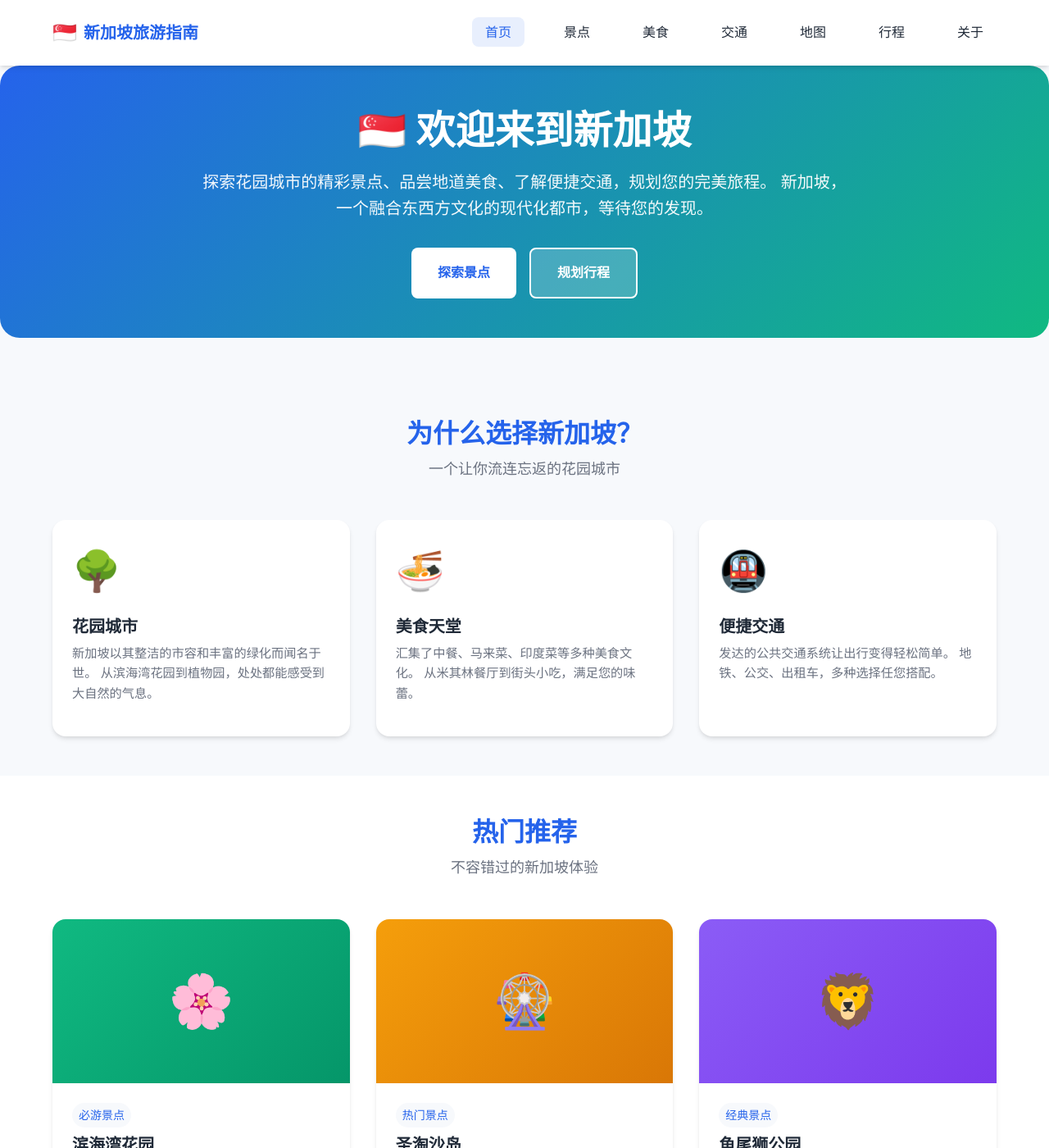
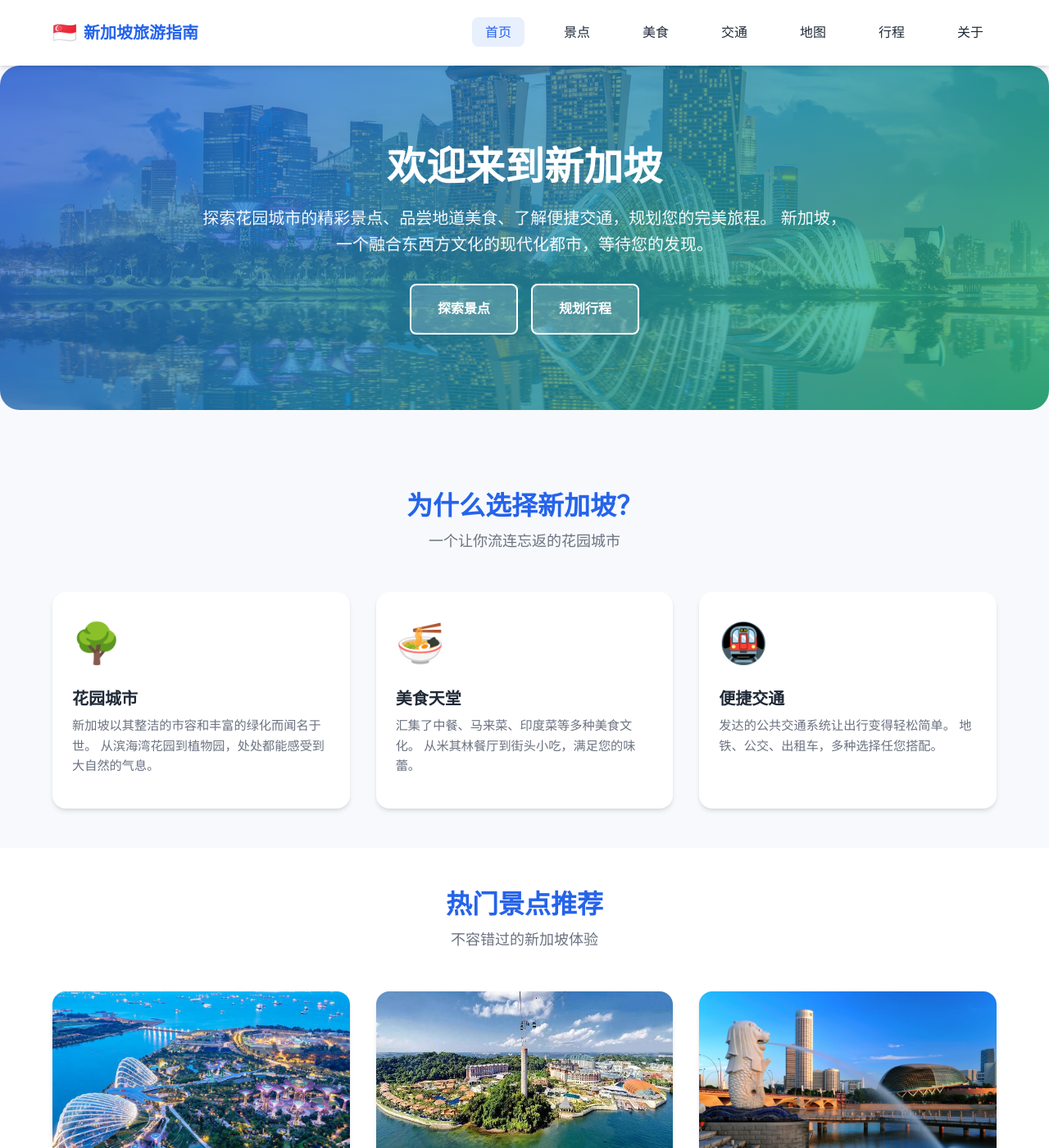
Before and after one commit to cannot0/singapore-travel-guide, a Jekyll site: the page built from index.md, in a window 1280 px wide and 1400 px high. Shown: the whole window at 82% size. Built offline with Jekyll 4.4.1, drawn with Linux system fonts in a browser that asks for light colours; some of the changed text lies outside the part shown.

Commit message:
更新首页

```diff
--- a/_includes/attraction-card.html
+++ b/_includes/attraction-card.html
@@ -31,6 +31,8 @@
       </div>
     {% endif %}
 
+    {% unless include.hide_link %}
     <a href="{{ include.url | relative_url }}" class="card-link">查看详情 →</a>
+    {% endunless %}
   </div>
 </div>
--- a/assets/css/style.css
+++ b/assets/css/style.css
@@ -233,6 +233,13 @@ p {
   text-align: center;
   border-radius: var(--radius-xl);
   margin-bottom: var(--spacing-2xl);
+  position: relative;
+  min-height: 420px;
+  display: flex;
+  flex-direction: column;
+  align-items: center;
+  justify-content: center;
+  overflow: hidden;
 }
 
 .hero h1 {
--- a/index.md
+++ b/index.md
@@ -3,25 +3,26 @@ layout: default
 title: 首页
 ---
 
-<div class="hero">
-  <h1>🇸🇬 欢迎来到新加坡</h1>
+<!-- ===== Hero ===== -->
+<div class="hero" style="background: linear-gradient(135deg, rgba(37,99,235,0.72) 0%, rgba(16,185,129,0.72) 100%), url({{ '/assets/images/新加坡.jpg' | relative_url }}) center/cover no-repeat;">
+  <h1>欢迎来到新加坡</h1>
   <p>
     探索花园城市的精彩景点、品尝地道美食、了解便捷交通，规划您的完美旅程。
     新加坡，一个融合东西方文化的现代化都市，等待您的发现。
   </p>
   <div class="hero-buttons">
-    <a href="{{ '/attractions/' | relative_url }}" class="btn btn-primary">探索景点</a>
+    <a href="{{ '/attractions/' | relative_url }}" class="btn btn-secondary">探索景点</a>
     <a href="{{ '/itinerary/' | relative_url }}" class="btn btn-secondary">规划行程</a>
   </div>
 </div>
 
+<!-- ===== 为什么选择新加坡 ===== -->
 <section class="section">
   <div class="container">
     <div class="section-header">
       <h2>为什么选择新加坡？</h2>
       <p>一个让你流连忘返的花园城市</p>
     </div>
-
     <div class="cards-grid">
       <div class="attraction-card">
         <div class="card-content">
@@ -33,7 +34,6 @@ title: 首页
           </p>
         </div>
       </div>
-
       <div class="attraction-card">
         <div class="card-content">
           <div class="transport-icon">🍜</div>
@@ -44,7 +44,6 @@ title: 首页
           </p>
         </div>
       </div>
-
       <div class="attraction-card">
         <div class="card-content">
           <div class="transport-icon">🚇</div>
@@ -59,78 +58,64 @@ title: 首页
   </div>
 </section>
 
+<!-- ===== 热门景点推荐（数据驱动） ===== -->
 <section class="section" style="background-color: var(--card-bg);">
   <div class="container">
     <div class="section-header">
-      <h2>热门推荐</h2>
+      <h2>热门景点推荐</h2>
       <p>不容错过的新加坡体验</p>
     </div>
-
     <div class="cards-grid">
-      <div class="attraction-card">
-        <div class="card-image">
-          <div style="width: 100%; height: 100%; background: linear-gradient(135deg, #10b981 0%, #059669 100%); display: flex; align-items: center; justify-content: center; font-size: 4rem;">
-            🌸
-          </div>
-        </div>
-        <div class="card-content">
-          <span class="card-category">必游景点</span>
-          <h3 class="card-title">
-            <a href="{{ '/attractions/gardens-by-the-bay/' | relative_url }}">滨海湾花园</a>
-          </h3>
-          <p class="card-description">
-            新加坡的标志性景点，拥有壮观的超级树和室内花园。
-          </p>
-          <a href="{{ '/attractions/gardens-by-the-bay/' | relative_url }}" class="card-link">查看详情 →</a>
-        </div>
-      </div>
-
-      <div class="attraction-card">
-        <div class="card-image">
-          <div style="width: 100%; height: 100%; background: linear-gradient(135deg, #f59e0b 0%, #d97706 100%); display: flex; align-items: center; justify-content: center; font-size: 4rem;">
-            🎡
-          </div>
-        </div>
-        <div class="card-content">
-          <span class="card-category">热门景点</span>
-          <h3 class="card-title">
-            <a href="{{ '/attractions/sentosa/' | relative_url }}">圣淘沙岛</a>
-          </h3>
-          <p class="card-description">
-            集娱乐、购物、海滩于一体的度假胜地。
-          </p>
-          <a href="{{ '/attractions/sentosa/' | relative_url }}" class="card-link">查看详情 →</a>
-        </div>
-      </div>
-
-      <div class="attraction-card">
-        <div class="card-image">
-          <div style="width: 100%; height: 100%; background: linear-gradient(135deg, #8b5cf6 0%, #7c3aed 100%); display: flex; align-items: center; justify-content: center; font-size: 4rem;">
-            🦁
-          </div>
-        </div>
-        <div class="card-content">
-          <span class="card-category">经典景点</span>
-          <h3 class="card-title">
-            <a href="{{ '/attractions/merlion-park/' | relative_url }}">鱼尾狮公园</a>
-          </h3>
-          <p class="card-description">
-            新加坡的象征，必打卡的地标性景点。
-          </p>
-          <a href="{{ '/attractions/merlion-park/' | relative_url }}" class="card-link">查看详情 →</a>
-        </div>
-      </div>
+      {% for attraction in site.data.attractions %}
+        {% if attraction.featured %}
+          {% include attraction-card.html
+            hide_link=true
+            title=attraction.name
+            image=attraction.card_image
+            category=attraction.category
+            description=attraction.description
+            location=attraction.location
+            url=attraction.url
+          %}
+        {% endif %}
+      {% endfor %}
     </div>
   </div>
 </section>
 
+<!-- ===== 必尝美食（数据驱动） ===== -->
 <section class="section">
+  <div class="container">
+    <div class="section-header">
+      <h2>必尝美食</h2>
+      <p>舌尖上的新加坡之旅</p>
+    </div>
+    <div class="cards-grid">
+      {% for food in site.data.foods %}
+        {% if food.featured %}
+          {% include food-card.html
+            title=food.name
+            image=food.card_image
+            description=food.description
+            location=food.location
+            price=food.price
+          %}
+        {% endif %}
+      {% endfor %}
+    </div>
+    <div style="text-align: center; margin-top: var(--spacing-xl);">
+      <a href="{{ '/food/' | relative_url }}" class="btn btn-secondary">查看更多美食 →</a>
+    </div>
+  </div>
+</section>
+
+<!-- ===== 快速开始 ===== -->
+<section class="section" style="background-color: var(--card-bg);">
   <div class="container">
     <div class="section-header">
       <h2>快速开始</h2>
       <p>轻松规划您的新加坡之旅</p>
     </div>
-
     <div class="cards-grid">
       <div class="attraction-card">
         <div class="card-content text-center">
@@ -142,7 +127,6 @@ title: 首页
           <a href="{{ '/attractions/' | relative_url }}" class="btn btn-primary" style="display: inline-block;">开始探索</a>
         </div>
       </div>
-
       <div class="attraction-card">
         <div class="card-content text-center">
           <div class="transport-icon">2</div>
@@ -153,7 +137,6 @@ title: 首页
           <a href="{{ '/food/' | relative_url }}" class="btn btn-primary" style="display: inline-block;">发现美食</a>
         </div>
       </div>
-
       <div class="attraction-card">
         <div class="card-content text-center">
           <div class="transport-icon">3</div>
@@ -167,3 +150,42 @@ title: 首页
     </div>
   </div>
 </section>
+
+<!-- ===== 旅行贴士 ===== -->
+<section class="section">
+  <div class="container">
+    <div class="section-header">
+      <h2>旅行小贴士</h2>
+      <p>让您的新加坡之旅更加顺利</p>
+    </div>
+    <div class="cards-grid">
+      <div class="attraction-card">
+        <div class="card-content">
+          <div class="transport-icon">🌤️</div>
+          <h3 class="card-title">最佳时间</h3>
+          <p class="card-description">
+            全年温暖，2-4月和7-9月气候最舒适。记得携带防晒用品和雨具。
+          </p>
+        </div>
+      </div>
+      <div class="attraction-card">
+        <div class="card-content">
+          <div class="transport-icon">💳</div>
+          <h3 class="card-title">支付方式</h3>
+          <p class="card-description">
+            新加坡广泛使用无现金支付，GrabPay、PayNow等均可用。
+          </p>
+        </div>
+      </div>
+      <div class="attraction-card">
+        <div class="card-content">
+          <div class="transport-icon">🗣️</div>
+          <h3 class="card-title">语言沟通</h3>
+          <p class="card-description">
+            官方语言为英语、华语、马来语和泰米尔语，中文沟通基本无障碍。
+          </p>
+        </div>
+      </div>
+    </div>
+  </div>
+</section>
```
Also changed, not shown: Gemfile (added, +20 -0 lines), _data/attractions.yml (+5 -2 lines), _data/foods.yml (+7 -0 lines), Gemfile.lock (added), assets/images/attractions/圣淘沙岛.jpg (added), assets/images/attractions/滨海湾花园.jpg (added), assets/images/attractions/鱼尾狮公园.jpg (added), assets/images/food/叻沙.jpg (added), assets/images/food/咖喱鱼头.jpg (added), assets/images/food/椰浆饭.jpg (added), assets/images/food/沙爹.jpg (added), assets/images/food/海南鸡饭.jpg (added), assets/images/food/肉骨茶.jpg (added), assets/images/food/辣椒螃蟹.jpg (added), 1 more files.
